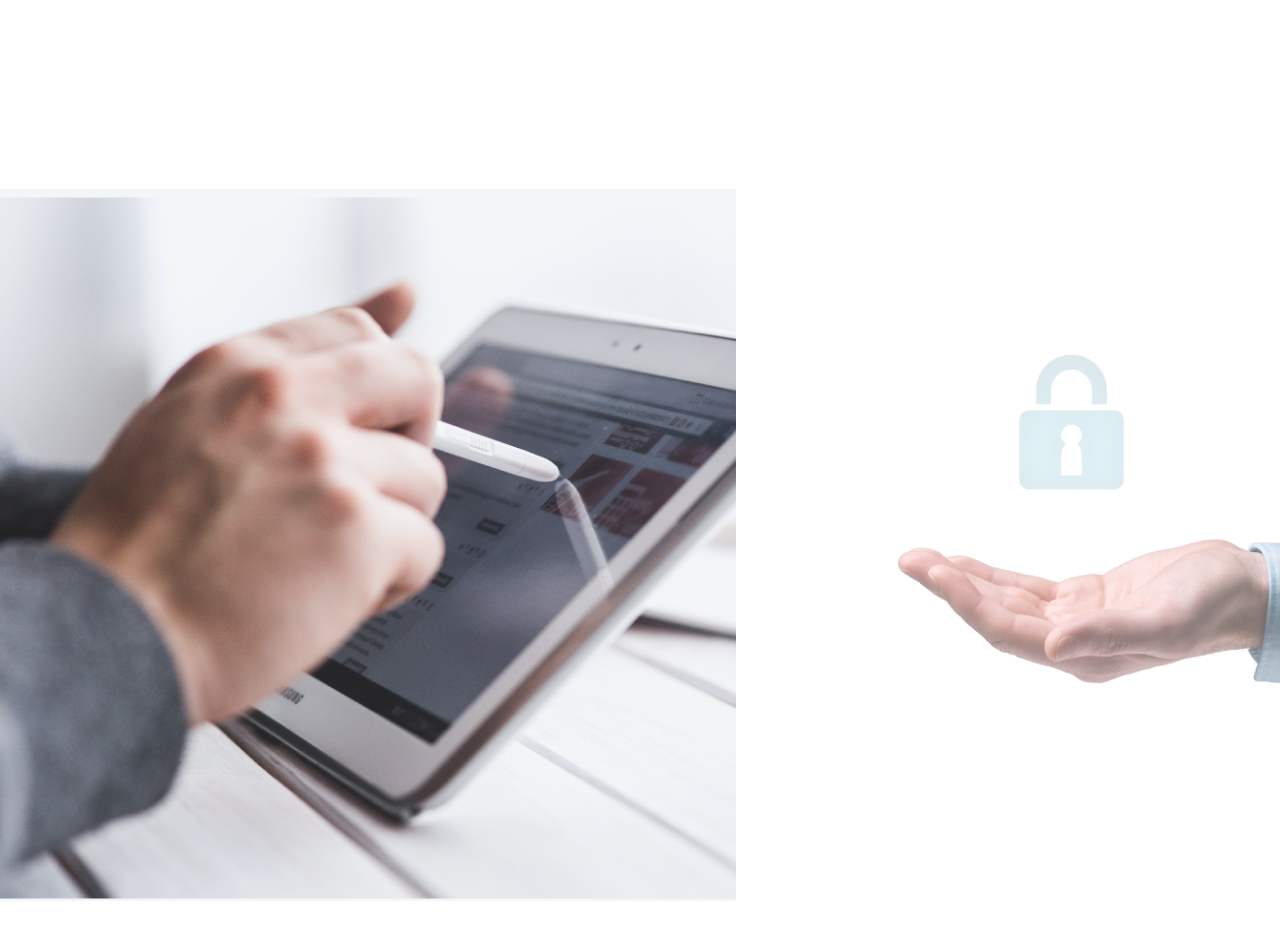
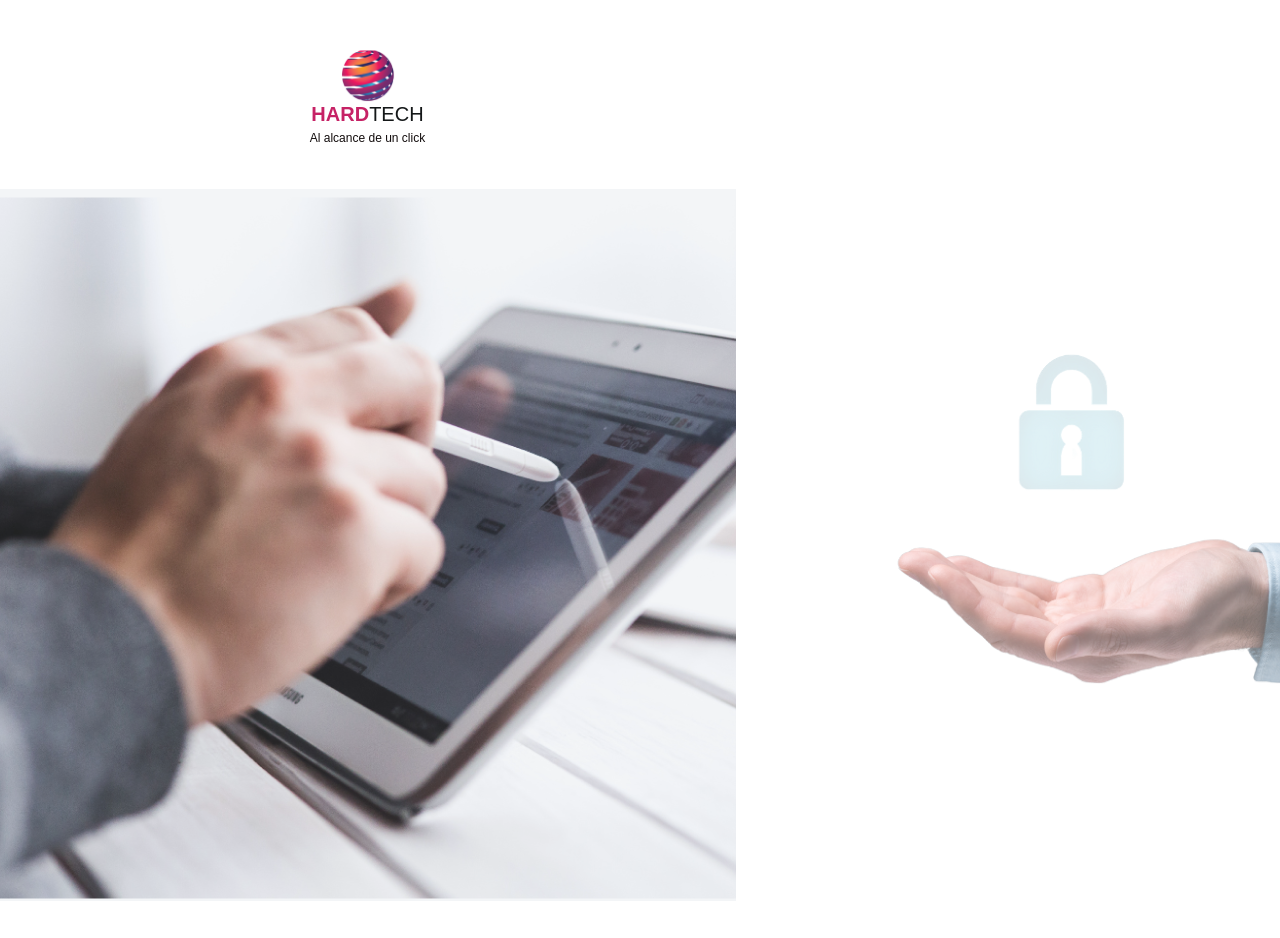
Before and after one commit to No-Country/c15-15-n-node-react, a React (Vite) app in the folder FrontEnd-Ecommer/: page / in a window 1280 px wide. Shown: the top 938 px of the page. Built offline with nearby package versions, Linux system fonts and the light colour scheme.

Commit message:
estilos del logo y posicion de registro Estilos del logo y ubicacion de las 2 imagenes en registro

```diff
--- a/FrontEnd-Ecommer/src/Pages/registro/registro.css
+++ b/FrontEnd-Ecommer/src/Pages/registro/registro.css
@@ -63,3 +63,76 @@ a, button, input, select, h1, h2, h3, h4, h5, * {
   top: 17.5%;
   height: 65.93%;
 }
+
+/* esta es la clase de la imagen del logo */
+.logo-negativo-2 {
+  display: flex;
+  flex-direction: column;
+  gap: 0px;
+  align-items: center;
+  justify-content: center;
+  position: absolute;
+  right: 42.8%;
+  left: 42.66%;
+  width: 14.54%;
+  bottom: 85.65%;
+  top: 3.7%;
+  height: 10.65%;
+}
+
+/* clase del texto del logo */
+.tech-solutions-2 {
+  flex-shrink: 0;
+  width: 58px;
+  height: 53px;
+  position: relative;
+}
+
+/* clase del texto del logo, que define su posicion */
+.logo-name {
+  display: flex;
+  flex-direction: row;
+  gap: 5px;
+  align-items: center;
+  justify-content: center;
+  flex-wrap: wrap;
+  flex-shrink: 0;
+  width: 144px;
+  height: 41px;
+  position: relative;
+}
+
+/* clase que le da estilo al texto */
+.hardtech {
+  text-align: left;
+  font-family: "-", sans-serif;
+  font-size: 20px;
+  font-weight: 400;
+  position: relative;
+}
+
+/* le da color a la palabra hard del titulo */
+.hardtech-span {
+  color: #c62265;
+  font-family: "Montserrat-Bold", sans-serif;
+  font-size: 20px;
+  font-weight: 700;
+}
+
+/* le da color a la palabra TECH */
+.hardtech-span2 {
+  color: #141718;
+  font-family: "Montserrat-Regular", sans-serif;
+  font-size: 20px;
+  font-weight: 400;
+}
+
+/* le da estilo y color a la palabra al alcanze de un click */
+.al-alcance-de-un-click {
+  color: #130d0d;
+  text-align: left;
+  font-family: "Roboto-Medium", sans-serif;
+  font-size: 12px;
+  font-weight: 500;
+  position: relative;
+}
--- a/FrontEnd-Ecommer/src/Pages/registro/registro.jsx
+++ b/FrontEnd-Ecommer/src/Pages/registro/registro.jsx
@@ -17,20 +17,20 @@ export default function Registro() {
             <div className="left">
               <div className="image-placeholder">
                 <img className="paste-image" src={imagen2}/>
-         {/*  <div class="logo-negativo-2">
-            <img class="tech-solutions-2" src="tech-solutions-20.png">
-            <div class="logo-name">
-              <div class="hardtech">
-                <span>
-                  <span class="hardtech-span">HARD</span>
-                  <span class="hardtech-span2">TECH</span>
-                </span>
+                  <div className="logo-negativo-2">
+                    <img className="tech-solutions-2" src={imagen3}/>
+                      <div className="logo-name">
+                        <div className="hardtech">
+                          <span>
+                            <span className="hardtech-span">HARD</span>
+                            <span className="hardtech-span2">TECH</span>
+                          </span>
+                        </div>
+                        <div class="al-alcance-de-un-click">Al alcance de un click</div>
+                      </div>
+                  </div>
               </div>
-              <div class="al-alcance-de-un-click">Al alcance de un click</div>
             </div>
-        </div>*/}
-  </div>
-  </div>
      {/* <div class="sign-up">
         <div class="title">
           <div class="header">
```
